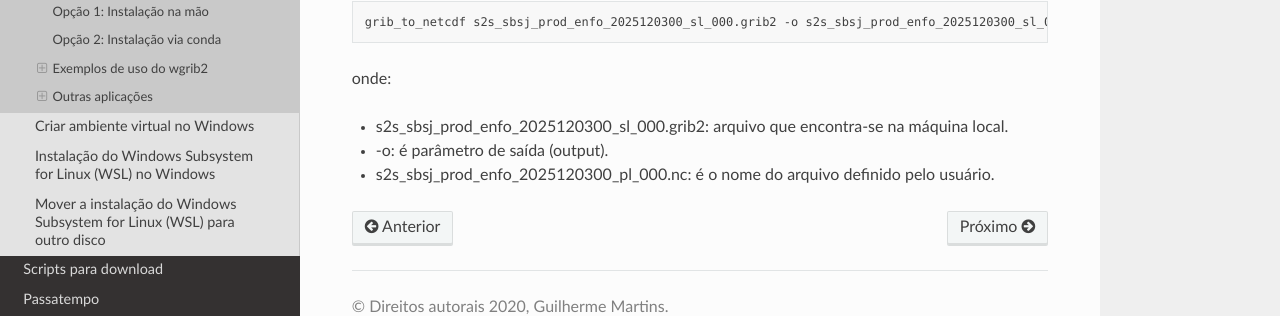
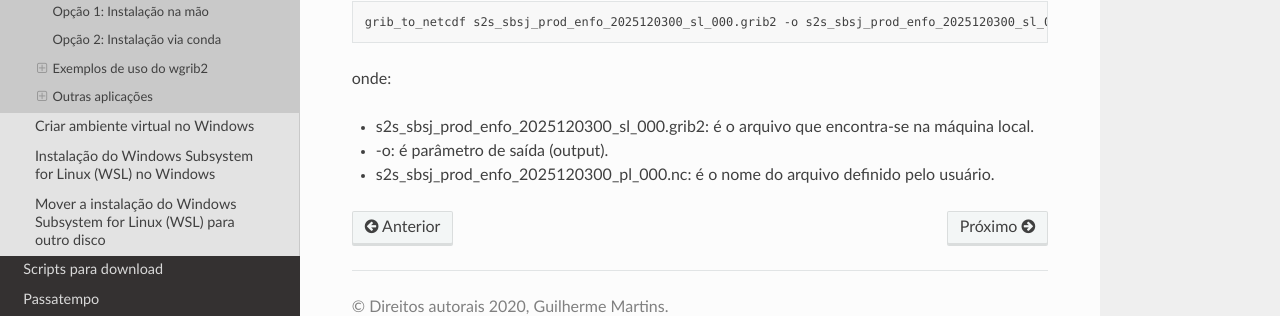
Before and after one commit to jgmsantos/homepage, a Sphinx documentation site: the page built from docs/pages/tutoriais/wgrib2.md, in a window 1280 px wide and 900 px high, scrolled down 8915 px. Shown: the part 524-840 px from the top of the window. Built offline with Sphinx 7.4.7 and the Read the Docs theme 3.1.0, drawn with Linux system fonts in a browser that asks for light colours; pages that are not in the unit, such as notebooks, are missing from menus.

````diff
--- a/docs/pages/tutoriais/wgrib2.md
+++ b/docs/pages/tutoriais/wgrib2.md
@@ -363,6 +363,6 @@ grib_to_netcdf s2s_sbsj_prod_enfo_2025120300_sl_000.grib2 -o s2s_sbsj_prod_enfo_
 ```
 
 onde:
-* s2s_sbsj_prod_enfo_2025120300_sl_000.grib2: arquivo que encontra-se na máquina local.
+* s2s_sbsj_prod_enfo_2025120300_sl_000.grib2: é o arquivo que encontra-se na máquina local.
 * -o: é parâmetro de saída (output).
 * s2s_sbsj_prod_enfo_2025120300_pl_000.nc: é o nome do arquivo definido pelo usuário.
````
